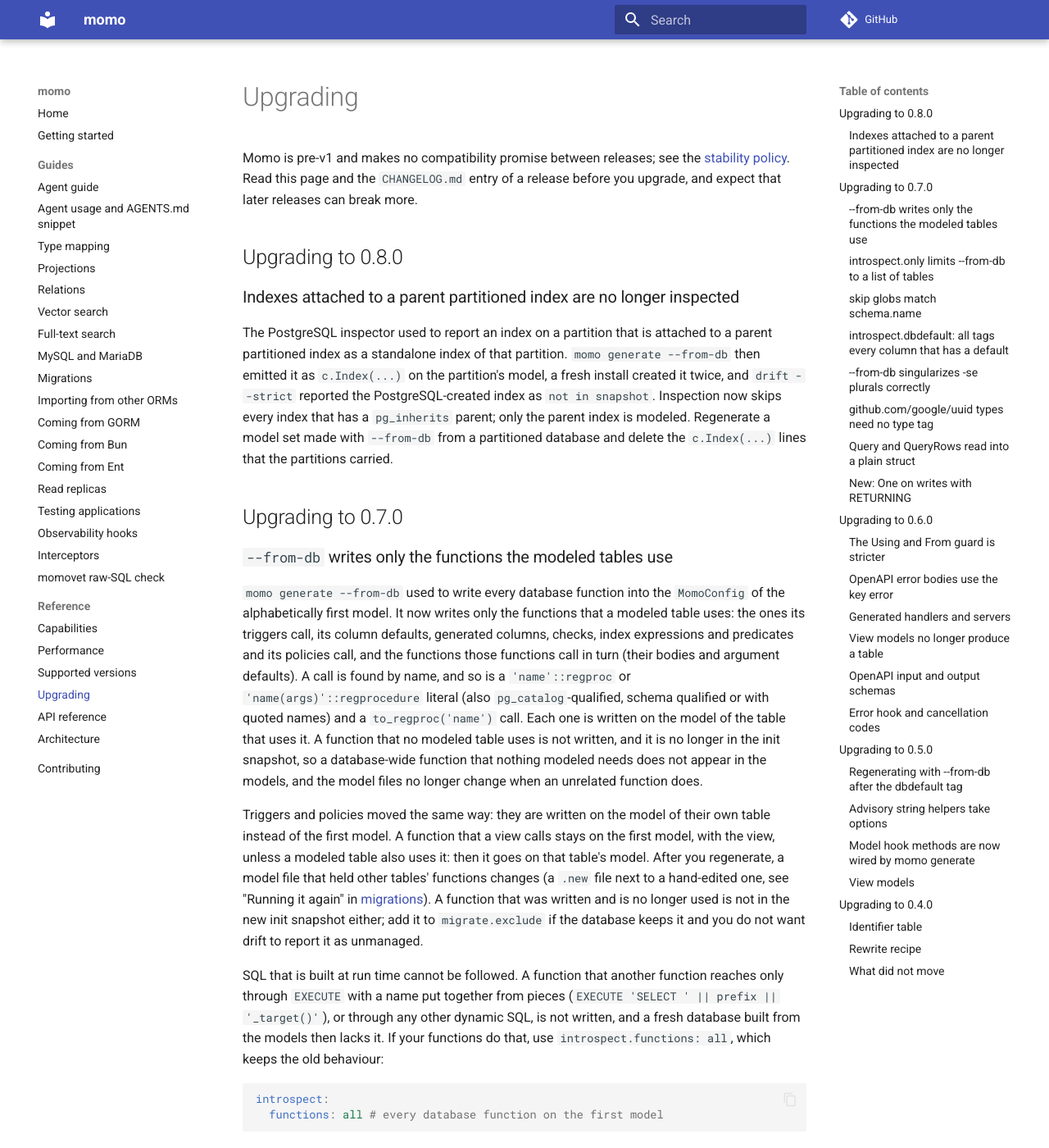
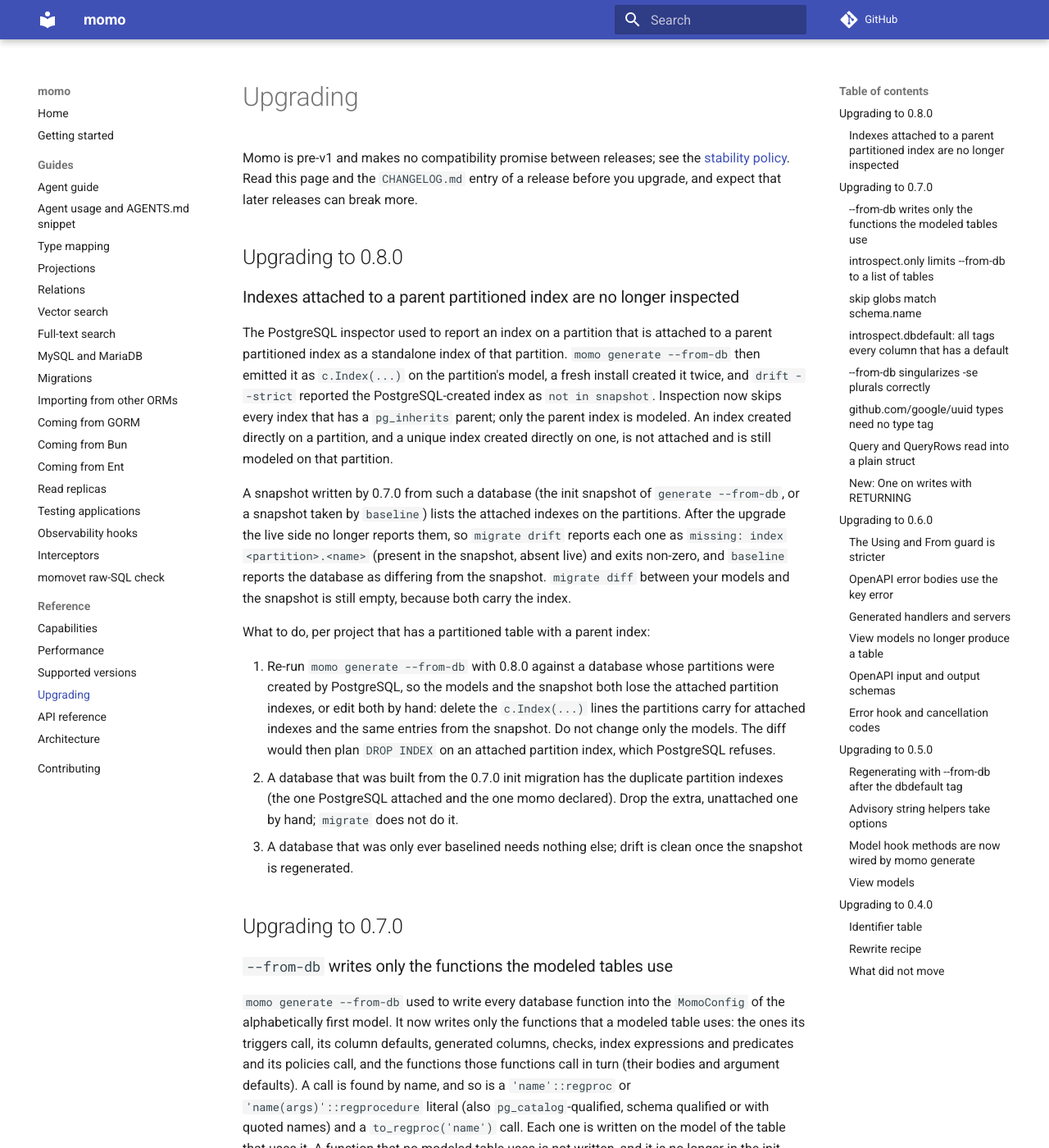
Before and after one commit to azrtydxb/momo, an MkDocs documentation site: the page built from docs/upgrading.md, in a window 1280 px wide and 1400 px high. Shown: the whole window at 82% size. Built offline with MkDocs 1.6.1 and Material for MkDocs 9.7.7, drawn with Linux system fonts in a browser that asks for light colours; comment, search, counter and statistics services are not loaded; the version menu is left out.

Commit message:
test(migrate): pin own and unique partition indexes; docs: 0.7.0 snapshot upgrade path

```diff
--- a/docs/upgrading.md
+++ b/docs/upgrading.md
@@ -14,9 +14,33 @@ attached to a parent partitioned index as a standalone index of that partition.
 `momo generate --from-db` then emitted it as `c.Index(...)` on the partition's
 model, a fresh install created it twice, and `drift --strict` reported the
 PostgreSQL-created index as `not in snapshot`. Inspection now skips every index
-that has a `pg_inherits` parent; only the parent index is modeled. Regenerate a
-model set made with `--from-db` from a partitioned database and delete the
-`c.Index(...)` lines that the partitions carried.
+that has a `pg_inherits` parent; only the parent index is modeled. An index
+created directly on a partition, and a unique index created directly on one, is
+not attached and is still modeled on that partition.
+
+A snapshot written by 0.7.0 from such a database (the init snapshot of
+`generate --from-db`, or a snapshot taken by `baseline`) lists the attached
+indexes on the partitions. After the upgrade the live side no longer reports
+them, so `migrate drift` reports each one as `missing: index
+<partition>.<name>` (present in the snapshot, absent live) and exits non-zero,
+and `baseline` reports the database as differing from the snapshot. `migrate
+diff` between your models and the snapshot is still empty, because both carry
+the index.
+
+What to do, per project that has a partitioned table with a parent index:
+
+1. Re-run `momo generate --from-db` with 0.8.0 against a database whose
+   partitions were created by PostgreSQL, so the models and the snapshot both
+   lose the attached partition indexes, or edit both by hand: delete the
+   `c.Index(...)` lines the partitions carry for attached indexes and the same
+   entries from the snapshot. Do not change only the models. The diff would
+   then plan `DROP INDEX` on an attached partition index, which PostgreSQL
+   refuses.
+2. A database that was built from the 0.7.0 init migration has the duplicate
+   partition indexes (the one PostgreSQL attached and the one momo declared).
+   Drop the extra, unattached one by hand; `migrate` does not do it.
+3. A database that was only ever baselined needs nothing else; drift is clean
+   once the snapshot is regenerated.
 
 ## Upgrading to 0.7.0
 
```
Also changed, not shown: 1 other file.
